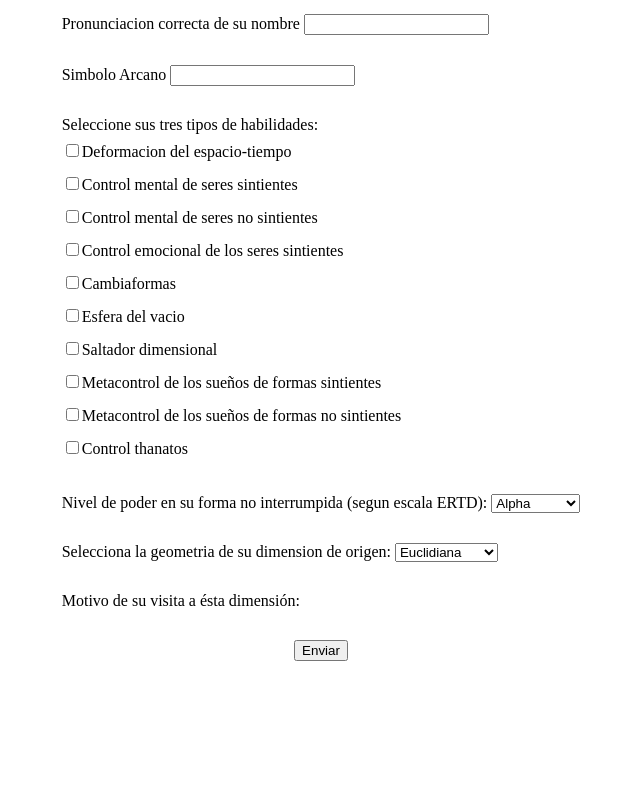
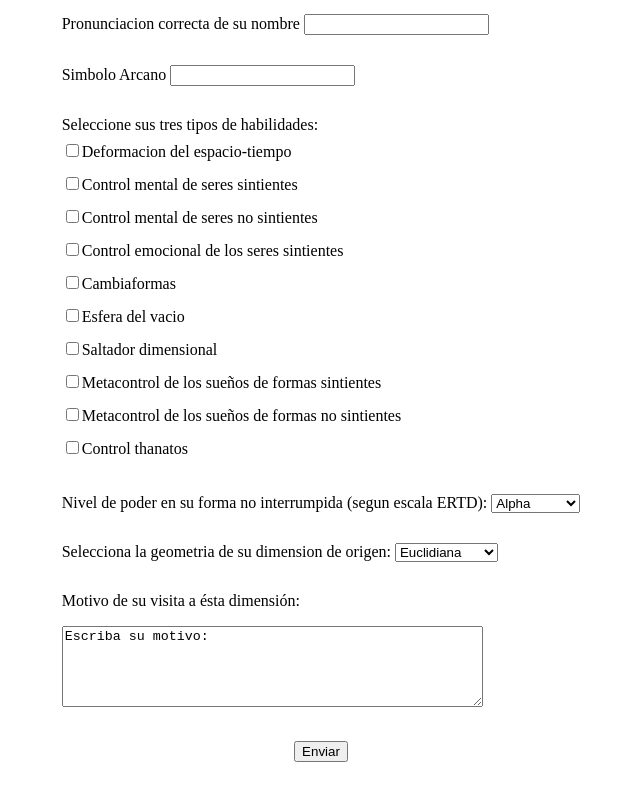
Before and after one commit to HLD91/lovecraft, a plain HTML site: page index.html in a window 1280 px wide. Shown: the part 1143-1943 px from the top of the page, without its empty margins (339-979 px from the left). Before the commit the page ends 1842 px from the top, so only its background shows below. Drawn offline with Linux system fonts and the light colour scheme; a script that the page names is missing; a web font is replaced by a local one.

Commit message:
textarea

```diff
--- a/index.html
+++ b/index.html
@@ -98,7 +98,8 @@
            </select>
           </form>
           <form class="items" action="http://127.0.0.1:5500/uknow-dim.html">
-            <label for="motivo-visita">Motivo de su visita a ésta dimensión:</label>
+            <label for="motivo-visita">Motivo de su visita a ésta dimensión:</label><br>
+            <p><textarea name="comentario" rows="5" cols="50">Escriba su motivo: </textarea></p>
           </form>
 
           <div>
```
Also changed, not shown: estilos.css (line endings or trailing spaces).
